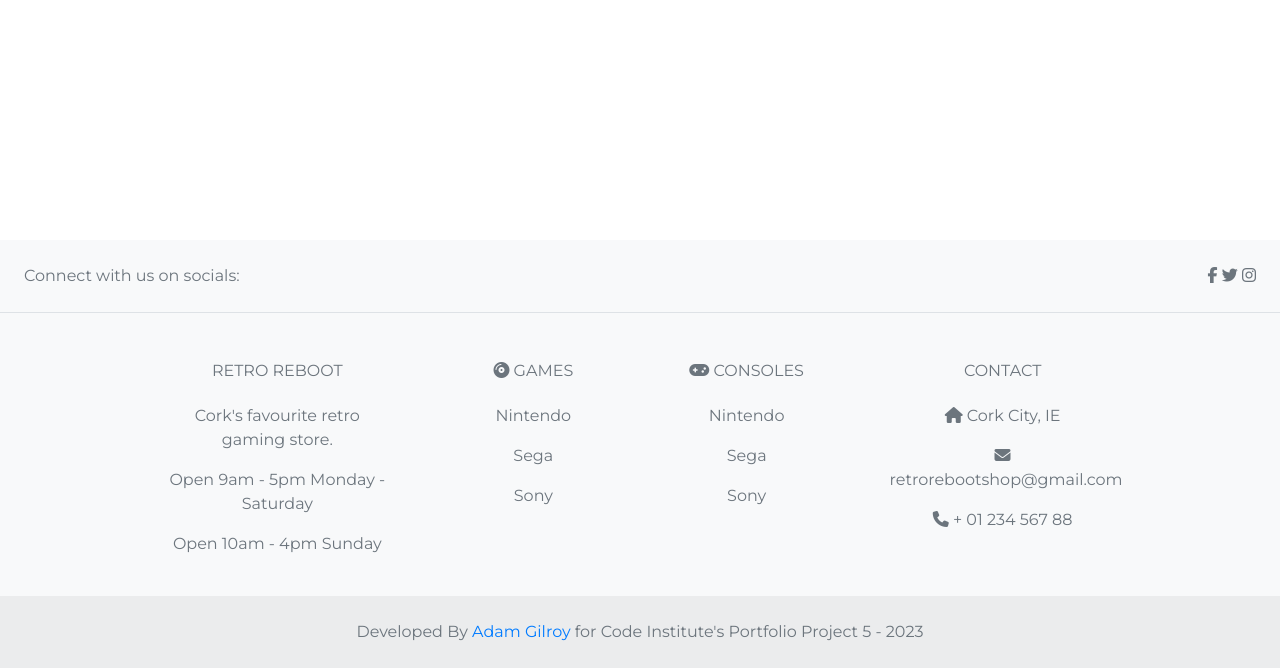
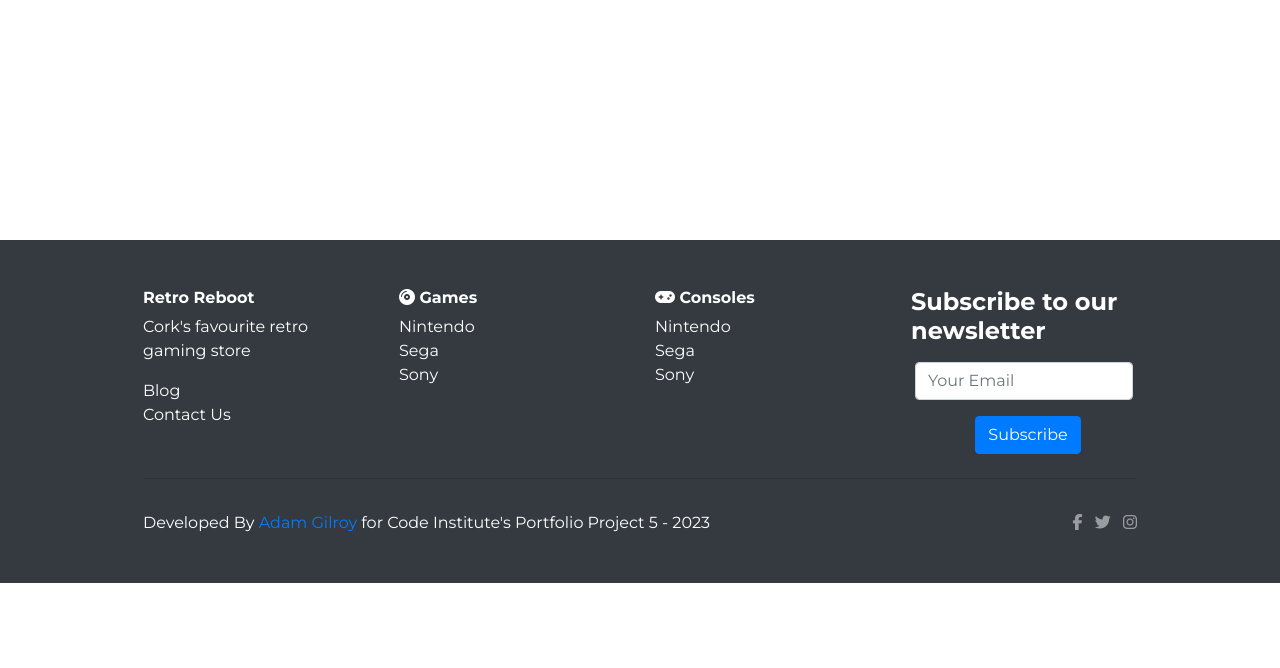
Before and after one commit to adamgilroy22/retro-reboot, a Django app: page /basket/ in a window 1280 px wide. Shown: the part 560-1228 px from the top of the page. After the commit the page ends 1143 px from the top, so only its background shows below. Run offline with Django 3.2, Linux system fonts and the light colour scheme; some libraries are stand-ins or nearby versions; some web fonts are replaced.

Commit message:
Redesign footer

```diff
--- a/templates/base.html
+++ b/templates/base.html
@@ -151,94 +151,66 @@
     {% endblock %}
     </main>
     <!-- Footer -->
-    <footer class="text-center text-lg-start bg-light text-muted">
-        <section class="d-flex justify-content-center justify-content-lg-between p-4 border-bottom">
-            <!-- Left -->
-            <div class="me-5 d-none d-lg-block">
-                <span>Connect with us on socials:</span>
+    <footer class="text-white bg-dark">
+        <div class="container py-4 py-lg-5">
+            <div class="row justify-content-center">
+                <div class="col-sm-4 col-md-3 text-center text-lg-left d-flex flex-column item">
+                    <h3 class="font-weight-bold" style="font-size: 1rem;">Retro Reboot</h3>
+                    <ul class="list-unstyled">
+                        <li><p class="text-white">Cork's favourite retro gaming store</p></li>
+                        <li><a class="text-white" href="{% url 'blog' %}">Blog</a></li>
+                        <li><a class="text-white" href="#">Contact Us</a></li>
+
+                    </ul>
                 </div>
+                <div class="col-sm-4 col-md-3 text-center text-lg-left d-flex flex-column item">
+                    <h3 class="font-weight-bold" style="font-size: 1rem;"><i class="fa-solid fa-compact-disc"></i> Games</h3>
+                    <ul class="list-unstyled">
+                        <li><a href="{% url 'products' %}?category=Game&platform=NES,Super Nintendo,Nintendo 64,Gameboy,Gameboy Colour,Nintendo Gamecube&sort=platform&direction=asc" class="text-white">Nintendo</a></li>
+                        <li><a href="{% url 'products' %}?category=Game&platform=SEGA Dreamcast,SEGA Genesis&sort=platform&direction=asc" class="text-white">Sega</a></li>
+                        <li><a href="{% url 'products' %}?category=Game&platform=Playstation,Playstation 2&sort=platform&direction=asc" class="text-white">Sony</a></li>
 
-            <!-- Right -->
-            <div>
+
+                    </ul>
+                </div>
+                <div class="col-sm-4 col-md-3 text-center text-lg-left d-flex flex-column item">
+                    <h3 class="font-weight-bold" style="font-size: 1rem;"><i class="fa-solid fa-gamepad"></i> Consoles</h3>
+                    <ul class="list-unstyled">
+                        <li><a href="{% url 'products' %}?category=Console&platform=NES,Super Nintendo,Nintendo 64,Gameboy,Gameboy Colour,Nintendo Gamecube" class="text-white">Nintendo</a></li>
+                        <li><a href="{% url 'products' %}?category=Console&platform=SEGA Dreamcast,SEGA Genesis" class="text-white">Sega</a></li>
+                        <li><a href="{% url 'products' %}?category=Console&platform=Playstation,Playstation 2" class="text-white">Sony</a></li>
+                    </ul>
+                </div>
+                <div class="col-lg-3 text-center text-lg-left d-flex flex-column align-items-center order-first align-items-lg-start order-lg-last item social">
+                    <h4 class="font-weight-bold mb-2"><strong>Subscribe to our newsletter</strong></h4>
+                    <form class="d-flex justify-content-center flex-wrap" method="post">
+                        <div class="my-2"><input class="form-control" type="email" name="email" placeholder="Your Email" /></div>
+                        <div class="my-2"><button class="btn btn-primary ml-2" type="submit">Subscribe </button></div>
+                    </form>
+                </div>
+            </div>
+            <hr />
+            <div class="d-flex justify-content-between pt-3">
+                <p class="mb-0">Developed By <a href="https://github.com/adamgilroy22" target="_blank" rel="nofollow">Adam Gilroy</a> for Code Institute's Portfolio Project 5 - 2023</p>
+                <ul class="list-inline text-white-50 mb-0">
+                    <li class="list-inline-item">
                         <a href="" target="_blank" rel="nofollow" class="me-4 text-reset">
                             <i class="fab fa-facebook-f"></i>
                         </a>
+                    </li>
+                    <li class="list-inline-item">
                         <a href="" target="_blank" rel="nofollow" class="me-4 text-reset">
                             <i class="fab fa-twitter"></i>
                         </a>
+                    </li>
+                    <li class="list-inline-item">
                         <a href="" target="_blank" rel="nofollow" class="me-4 text-reset">
                             <i class="fab fa-instagram"></i>
                         </a>
-            </div>
-        </section>
-
-        <section class="">
-            <div class="container text-center text-md-start mt-5">
-                <div class="row mt-3">
-                    <div class="col-md-3 col-lg-4 col-xl-3 mx-auto mb-4">
-                        <h6 class="text-uppercase fw-bold mb-4">
-                            Retro Reboot
-                        </h6>
-                        <p>
-                            Cork's favourite retro gaming store.
-                        </p>
-                        <p>
-                            Open 9am - 5pm Monday - Saturday
-                        </p>
-                        <p>
-                            Open 10am - 4pm Sunday
-                        </p>
-                    </div>
-
-                    <div class="col-md-2 col-lg-2 col-xl-2 mx-auto mb-4">
-
-                        <h6 class="text-uppercase fw-bold mb-4">
-                            <i class="fa-solid fa-compact-disc"></i> Games
-                        </h6>
-                        <p>
-                            <a href="{% url 'products' %}?category=Game&platform=NES,Super Nintendo,Nintendo 64,Gameboy,Gameboy Colour,Nintendo Gamecube&sort=platform&direction=asc" class="text-reset">Nintendo</a>
-                        </p>
-                        <p>
-                            <a href="{% url 'products' %}?category=Game&platform=SEGA Dreamcast,SEGA Genesis&sort=platform&direction=asc" class="text-reset">Sega</a>
-                        </p>
-                        <p>
-                            <a href="{% url 'products' %}?category=Game&platform=Playstation,Playstation 2&sort=platform&direction=asc" class="text-reset">Sony</a>
-                        </p>
-                    </div>
-
-                    <div class="col-md-3 col-lg-2 col-xl-2 mx-auto mb-4">
-                        <h6 class="text-uppercase fw-bold mb-4">
-                            <i class="fa-solid fa-gamepad"></i> Consoles
-                        </h6>
-                        <p>
-                            <a href="{% url 'products' %}?category=Console&platform=NES,Super Nintendo,Nintendo 64,Gameboy,Gameboy Colour,Nintendo Gamecube" class="text-reset">Nintendo</a>
-                        </p>
-                        <p>
-                            <a href="{% url 'products' %}?category=Console&platform=SEGA Dreamcast,SEGA Genesis" class="text-reset">Sega</a>
-                        </p>
-                        <p>
-                            <a href="{% url 'products' %}?category=Console&platform=Playstation,Playstation 2" class="text-reset">Sony</a>
-                        </p>
-                    </div>
-
-                    <div class="col-md-4 col-lg-3 col-xl-3 mx-auto mb-md-0 mb-4">
-                        <h6 class="text-uppercase fw-bold mb-4">Contact</h6>
-                        <p><i class="fas fa-home me-3"></i> Cork City, IE</p>
-                        <p>
-                            <i class="fas fa-envelope me-3"></i>
-                            retrorebootshop@gmail.com
-                        </p>
-                        <p><i class="fas fa-phone me-3"></i> + 01 234 567 88</p>
+                    </li>
+                </ul>
             </div>
         </div>
-            </div>
-        </section>
-
-        <!-- Copyright -->
-        <div class="text-center p-4" style="background-color: rgba(0, 0, 0, 0.05);">
-            Developed By <a href="https://github.com/adamgilroy22" target="_blank" rel="nofollow">Adam Gilroy</a> for Code Institute's Portfolio Project 5 - 2023
-        </div>
-        <!-- Copyright -->
     </footer>
 
     {% block postloadjs %}
```
Lines whose indentation alone changed are shown as unchanged.
